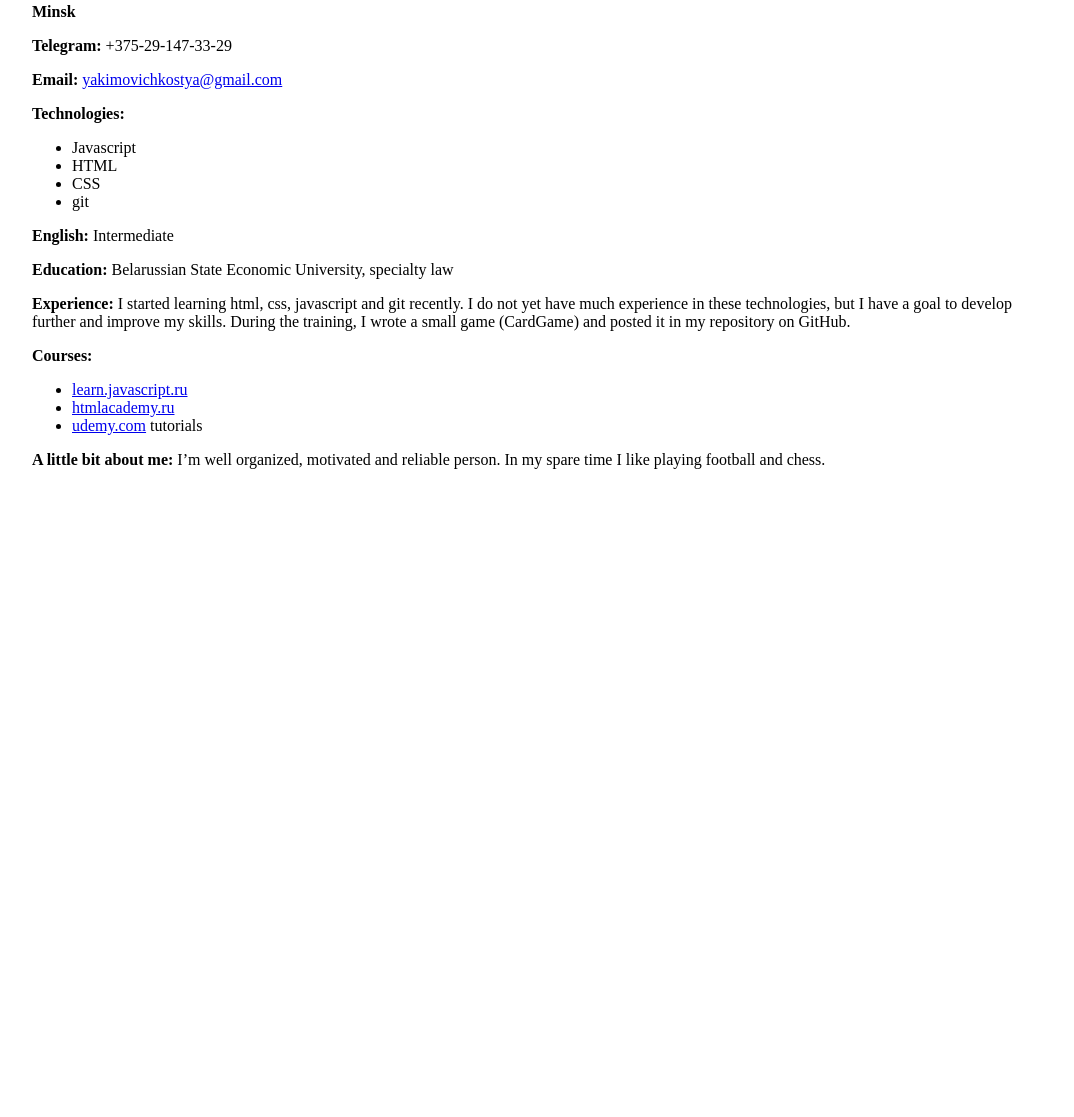
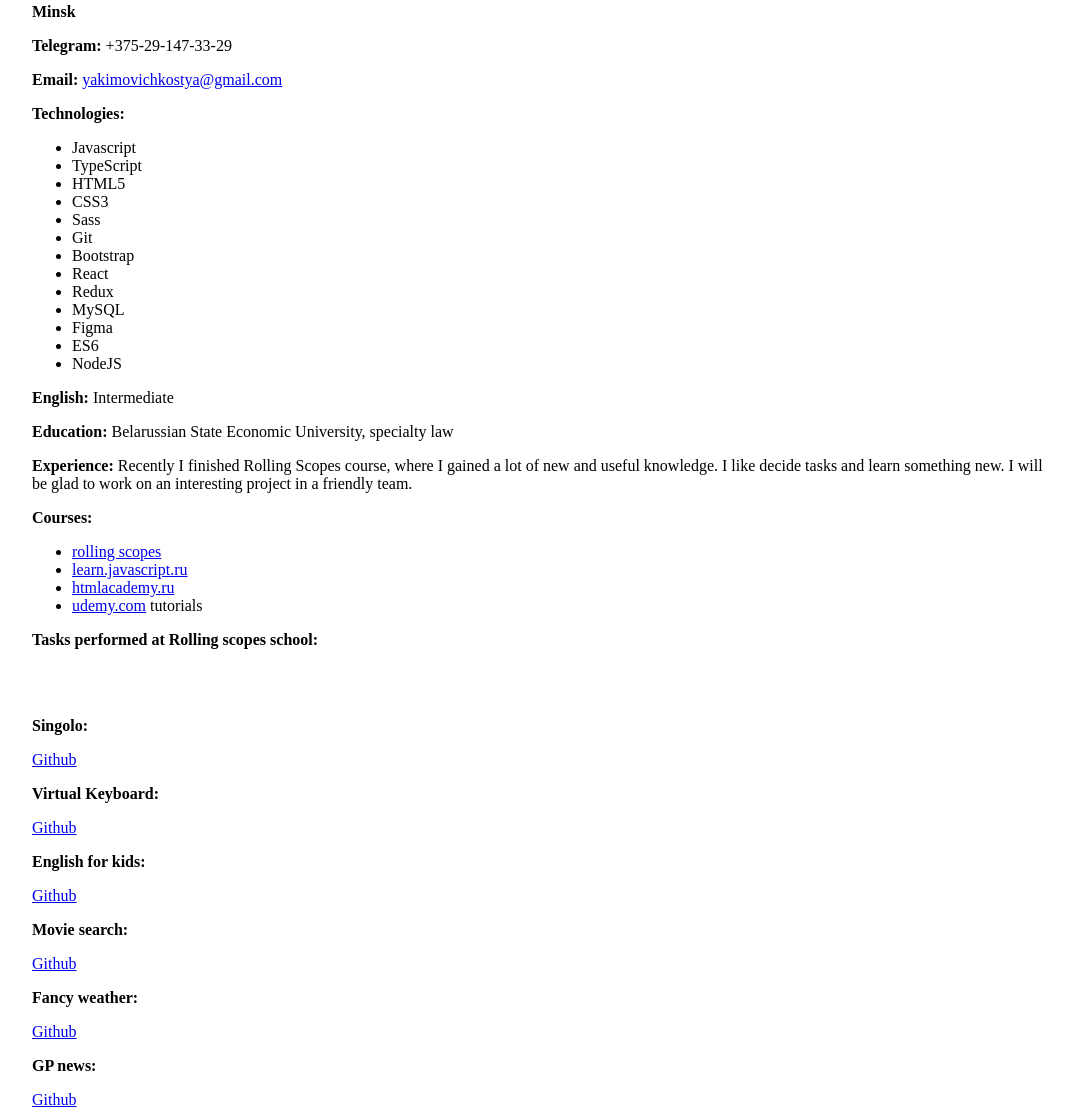
Before and after one commit to kostyayakimovich/rsschool-cv, a plain HTML site: page index.html in a window 1280 px wide. Shown: the part 414-1531 px from the top of the page, without its empty margins (98-1172 px from the left). Before the commit the page ends 899 px from the top, so only its background shows below. Drawn offline with Linux system fonts and the light colour scheme.

Commit message:
feat: change info

```diff
--- a/index.html
+++ b/index.html
@@ -1,10 +1,12 @@
 <!DOCTYPE html>
 <html>
+
 <head>
   <meta charset="utf-8" />
   <link href="style.css" rel="stylesheet" />
   <title>Resume</title>
 </head>
+
 <body>
   <main>
     <section>
@@ -12,43 +14,92 @@
       <img src="img/kostyayakimovich.jpg" alt="Konstantsin Yakimovich" width="280" height="330" />
     </section>
     <section>
-      <p><b>Minsk</b></p>
-      <p><b>Telegram:</b> +375-29-147-33-29</p>
+      <p>
+        <b>Minsk</b>
+      </p>
+      <p>
+        <b>Telegram:</b> +375-29-147-33-29</p>
       <p>
         <b>Email:</b>
         <a href="https://yakimovichkostya@gmail.com">
           yakimovichkostya@gmail.com
         </a>
       </p>
-      <p><b>Technologies:</b></p>
+      <p>
+        <b>Technologies:</b>
+      </p>
       <ul>
         <li>Javascript</li>
-        <li>HTML</li>
-        <li>CSS</li>
-        <li>git</li>
+        <li>TypeScript</li>
+        <li>HTML5</li>
+        <li>CSS3</li>
+        <li>Sass</li>
+        <li>Git</li>
+        <li>Bootstrap</li>
+        <li>React</li>
+        <li>Redux</li>
+        <li>MySQL</li>
+        <li>Figma</li>
+        <li>ES6</li>
+        <li>NodeJS</li>
       </ul>
-      <p><b>English:</b> Intermediate</p>
+      <p>
+        <b>English:</b> Intermediate</p>
       <p>
         <b>Education:</b> Belarussian State Economic University, specialty law
       </p>
       <p>
-        <b>Experience:</b> I started learning html, css, javascript and git
-        recently. I do not yet have much experience in these technologies, but I
-        have a goal to develop further and improve my skills. During the
-        training, I wrote a small game (CardGame) and posted it in my repository
-        on GitHub.
+        <b>Experience:</b> Recently I finished Rolling Scopes course, where I gained a lot of new and useful knowledge. I like
+        decide
+        tasks and learn something new. I will be glad to work on an interesting project in a friendly team.
       </p>
-      <p><b>Courses:</b></p>
+      <p>
+        <b>Courses:</b>
+      </p>
       <ul>
-        <li><a href="https://learn.javascript.ru">learn.javascript.ru</a></li>
-        <li><a href="https://htmlacademy.ru">htmlacademy.ru</a></li>
-        <li><a href="https://udemy.com">udemy.com</a> tutorials</li>
+        <li>
+          <a href="https://rollingscopes.com/">rolling scopes</a>
+        </li>
+        <li>
+          <a href="https://learn.javascript.ru">learn.javascript.ru</a>
+        </li>
+        <li>
+          <a href="https://htmlacademy.ru">htmlacademy.ru</a>
+        </li>
+        <li>
+          <a href="https://udemy.com">udemy.com</a> tutorials</li>
       </ul>
       <p>
-        <b>A little bit about me:</b> I’m well organized, motivated and reliable
-        person. In my spare time I like playing football and chess.
+        <b>Tasks performed at Rolling scopes school:</b>
       </p>
+      <br>
+      <br>
+      <p>
+        <b>Singolo:</b>
+      </p>
+      <a href="https://github.com/kostyayakimovich/singolo">Github</a>
+      <p>
+        <b>Virtual Keyboard:</b>
+      </p>
+      <a href="https://github.com/kostyayakimovich/virtual_keyboard">Github</a>
+      <p>
+        <b>English for kids:</b>
+      </p>
+      <a href="https://github.com/kostyayakimovich/english-for-kids">Github</a>
+      <p>
+        <b>Movie search:</b>
+      </p>
+      <a href="https://github.com/kostyayakimovich/movie-search">Github</a>
+      <p>
+        <b>Fancy weather:</b>
+      </p>
+      <a href="https://github.com/kostyayakimovich/fancy-weather">Github</a>
+      <p>
+        <b>GP news:</b>
+      </p>
+      <a href="https://github.com/kostyayakimovich/GP_Solutions">Github</a>
     </section>
     <main>
 </body>
+
 </html>
```
Lines whose indentation alone changed are shown as unchanged.
